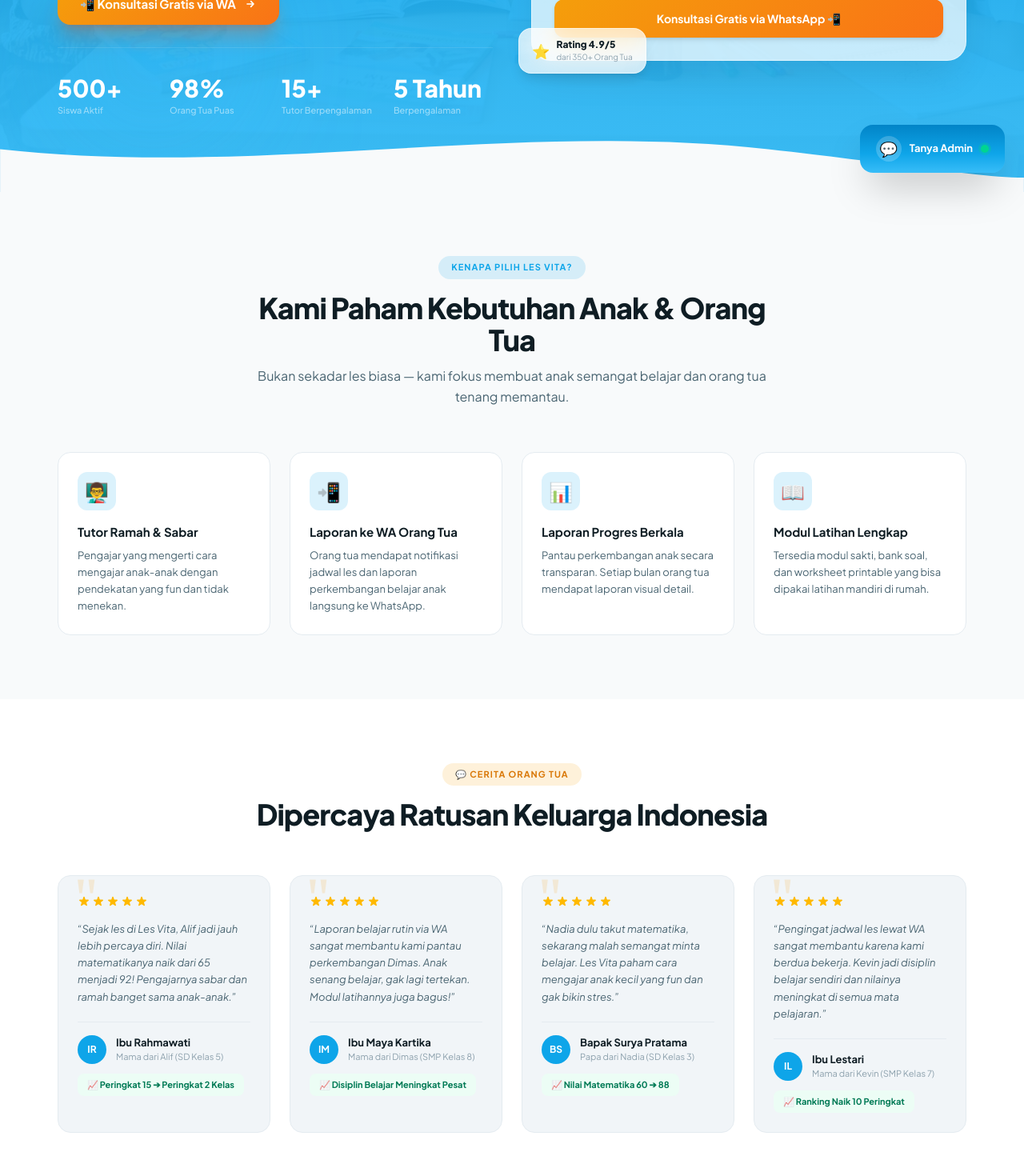
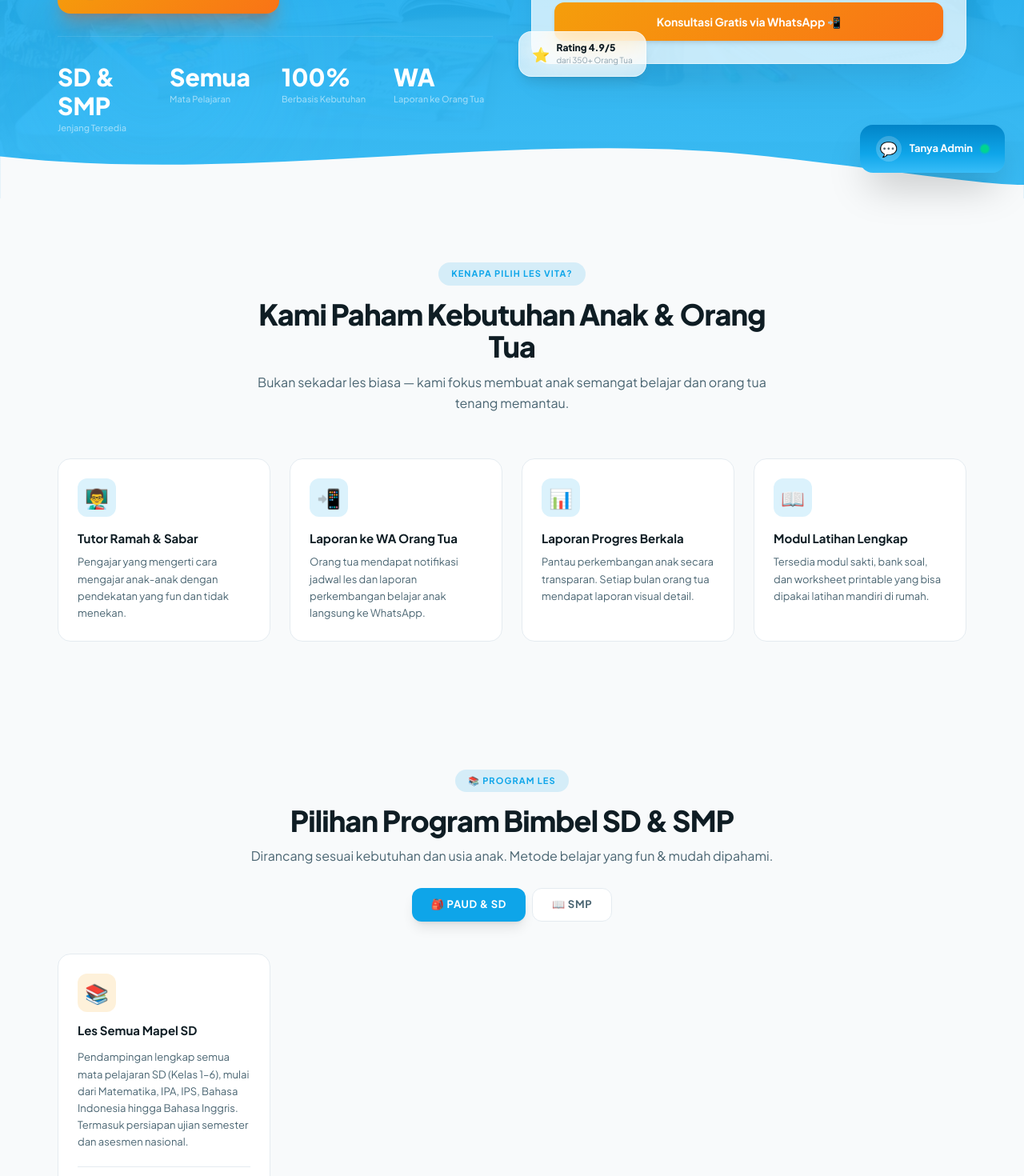
Before and after one commit to yosef-lib/les-vita-web, a Next.js app: page / in a window 1280 px wide. Shown: the part 560-2030 px from the top of the page at 80% size. Built offline with nearby package versions, Linux system fonts and the light colour scheme.

Commit message:
simplify: remove testimonials, simplify programs to SD&SMP semua mapel

```diff
--- a/src/app/page.tsx
+++ b/src/app/page.tsx
@@ -18,36 +18,7 @@ function useInView(threshold = 0.15) {
 }
 
 /* ===== Data ===== */
-const testimonials = [
-  {
-    name: "Ibu Rahmawati",
-    role: "Mama dari Alif (SD Kelas 5)",
-    quote: "Sejak les di Les Vita, Alif jadi jauh lebih percaya diri. Nilai matematikanya naik dari 65 menjadi 92! Pengajarnya sabar dan ramah banget sama anak-anak.",
-    impact: "Peringkat 15 ➔ Peringkat 2 Kelas",
-    stars: 5,
-  },
-  {
-    name: "Ibu Maya Kartika",
-    role: "Mama dari Dimas (SMP Kelas 8)",
-    quote: "Laporan belajar rutin via WA sangat membantu kami pantau perkembangan Dimas. Anak senang belajar, gak lagi tertekan. Modul latihannya juga bagus!",
-    impact: "Disiplin Belajar Meningkat Pesat",
-    stars: 5,
-  },
-  {
-    name: "Bapak Surya Pratama",
-    role: "Papa dari Nadia (SD Kelas 3)",
-    quote: "Nadia dulu takut matematika, sekarang malah semangat minta belajar. Les Vita paham cara mengajar anak kecil yang fun dan gak bikin stres.",
-    impact: "Nilai Matematika 60 ➔ 88",
-    stars: 5,
-  },
-  {
-    name: "Ibu Lestari",
-    role: "Mama dari Kevin (SMP Kelas 7)",
-    quote: "Pengingat jadwal les lewat WA sangat membantu karena kami berdua bekerja. Kevin jadi disiplin belajar sendiri dan nilainya meningkat di semua mata pelajaran.",
-    impact: "Ranking Naik 10 Peringkat",
-    stars: 5,
-  },
-];
+
 
 
 
@@ -55,16 +26,10 @@ type ProgramTab = "sd" | "smp";
 
 const programs: Record<ProgramTab, { icon: string; title: string; desc: string; price: string }[]> = {
   sd: [
-    { icon: "🧒", title: "Calistung & Karakter (PAUD-Kelas 3)", desc: "Metode belajar sambil bermain untuk membaca, menulis, berhitung. Membangun karakter percaya diri sejak dini.", price: "Rp 250rb/bln" },
-    { icon: "📐", title: "Matematika & IPA Cerdas SD", desc: "Memperkuat konsep dasar perhitungan, soal cerita, dan persiapan asesmen nasional sekolah dasar.", price: "Rp 350rb/bln" },
-    { icon: "🇬🇧", title: "English Fun for Kids", desc: "Latihan percakapan bahasa Inggris dasar, vocabulary, dan cerita anak interaktif. Seru dan menyenangkan!", price: "Rp 300rb/bln" },
-    { icon: "📚", title: "Les Semua Mapel SD (Kelas 4-6)", desc: "Pendampingan lengkap semua mata pelajaran SD, termasuk persiapan ujian semester dan asesmen nasional.", price: "Rp 400rb/bln" },
+    { icon: "📚", title: "Les Semua Mapel SD", desc: "Pendampingan lengkap semua mata pelajaran SD (Kelas 1–6), mulai dari Matematika, IPA, IPS, Bahasa Indonesia hingga Bahasa Inggris. Termasuk persiapan ujian semester dan asesmen nasional.", price: "Hubungi Kami" },
   ],
   smp: [
-    { icon: "🧮", title: "Matematika & IPA SMP", desc: "Bedah aljabar, geometri, fisika dasar dengan rumus sakti dan trik pengerjaan soal yang mudah dipahami.", price: "Rp 400rb/bln" },
-    { icon: "🏆", title: "Persiapan OSN & Lomba Sains", desc: "Pendampingan intensif bagi siswa berprestasi yang menargetkan medali olimpiade sains tingkat kota/nasional.", price: "Rp 500rb/bln" },
-    { icon: "📝", title: "Sukses Ujian Sekolah SMP", desc: "Pembahasan bank soal ujian semester dan persiapan masuk SMA favorit impian anak.", price: "Rp 450rb/bln" },
-    { icon: "🇬🇧", title: "Bahasa Inggris SMP", desc: "Grammar, reading comprehension, dan conversation practice untuk mengasah kemampuan bahasa Inggris.", price: "Rp 400rb/bln" },
+    { icon: "📖", title: "Les Semua Mapel SMP", desc: "Bimbingan lengkap semua mata pelajaran SMP (Kelas 7–9), mencakup Matematika, IPA, IPS, Bahasa Indonesia, Bahasa Inggris. Termasuk persiapan ujian sekolah dan masuk SMA favorit.", price: "Hubungi Kami" },
   ],
 };
 
@@ -76,10 +41,10 @@ const features = [
 ];
 
 const stats = [
-  { value: "500+", label: "Siswa Aktif" },
-  { value: "98%", label: "Orang Tua Puas" },
-  { value: "15+", label: "Tutor Berpengalaman" },
-  { value: "5 Tahun", label: "Berpengalaman" },
+  { value: "SD & SMP", label: "Jenjang Tersedia" },
+  { value: "Semua", label: "Mata Pelajaran" },
+  { value: "100%", label: "Berbasis Kebutuhan" },
+  { value: "WA", label: "Laporan ke Orang Tua" },
 ];
 
 /* ===== Star Component ===== */
@@ -128,9 +93,7 @@ export default function Home() {
   const navLinks = [
     { href: "#beranda", label: "Beranda" },
     { href: "#keunggulan", label: "Keunggulan" },
-    { href: "#testimoni", label: "Testimoni" },
     { href: "#program", label: "Program Les" },
-    { href: "#e-learning", label: "E-Learning" },
   ];
 
   return (
@@ -365,42 +328,7 @@ export default function Home() {
           </div>
         </section>
 
-        {/* ====================== TESTIMONIALS ====================== */}
-        <section id="testimoni" ref={testimonialSection.ref} className="w-full py-20 bg-white">
-          <div className="max-w-[1200px] mx-auto px-4 md:px-8">
-            <div className={`text-center max-w-2xl mx-auto mb-14 ${testimonialSection.inView ? "animate-fade-in-up" : "opacity-0"}`}>
-              <span className="inline-flex items-center gap-2 text-[11px] font-bold uppercase tracking-widest text-[var(--accent-dark)] bg-[var(--accent-glow)] px-4 py-1.5 rounded-full">
-                💬 Cerita Orang Tua
-              </span>
-              <h2 className="text-3xl md:text-4xl font-extrabold text-[var(--text-primary)] mt-4 tracking-tight">
-                Dipercaya Ratusan Keluarga Indonesia
-              </h2>
-            </div>
 
-            <div className={`grid grid-cols-1 sm:grid-cols-2 lg:grid-cols-4 gap-6 stagger ${testimonialSection.inView ? "" : "opacity-0"}`}>
-              {testimonials.map((t, i) => (
-                <div key={i} className={`relative bg-[var(--bg-muted)] rounded-2xl p-6 border border-[var(--border-light)] card-hover testimonial-card ${testimonialSection.inView ? "animate-fade-in-up" : ""}`}>
-                  <Stars count={t.stars} />
-                  <p className="text-[13px] text-[var(--text-secondary)] leading-relaxed mt-4 mb-5 italic">
-                    &ldquo;{t.quote}&rdquo;
-                  </p>
-                  <div className="flex items-center gap-3 pt-4 border-t border-[var(--border-light)]">
-                    <div className="w-9 h-9 rounded-full bg-[var(--primary)] text-white flex items-center justify-center font-bold text-xs">
-                      {t.name.split(" ").map(n => n[0]).join("").slice(0,2)}
-                    </div>
-                    <div>
-                      <div className="font-bold text-[13px] text-[var(--text-primary)]">{t.name}</div>
-                      <div className="text-[11px] text-[var(--text-muted)]">{t.role}</div>
-                    </div>
-                  </div>
-                  <div className="mt-3 inline-flex items-center gap-1.5 bg-emerald-50 text-emerald-700 text-[11px] font-bold px-3 py-1.5 rounded-lg">
-                    📈 {t.impact}
-                  </div>
-                </div>
-              ))}
-            </div>
-          </div>
-        </section>
 
         {/* ====================== PROGRAMS ====================== */}
         <section id="program" ref={programSection.ref} className="w-full py-20 bg-[var(--bg-page)]">
```
Also changed, not shown: 1 other file (tests, documents, lock files or other folders).
